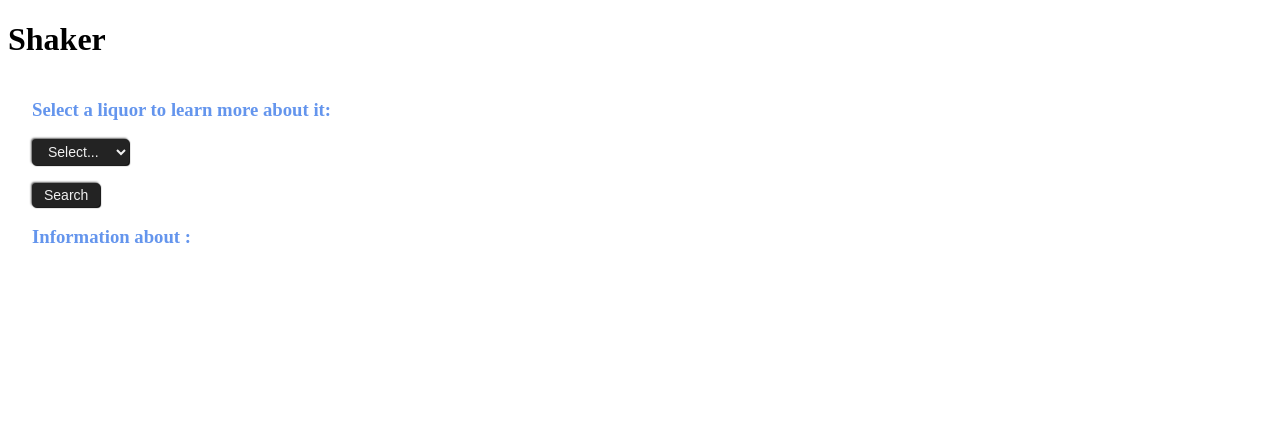
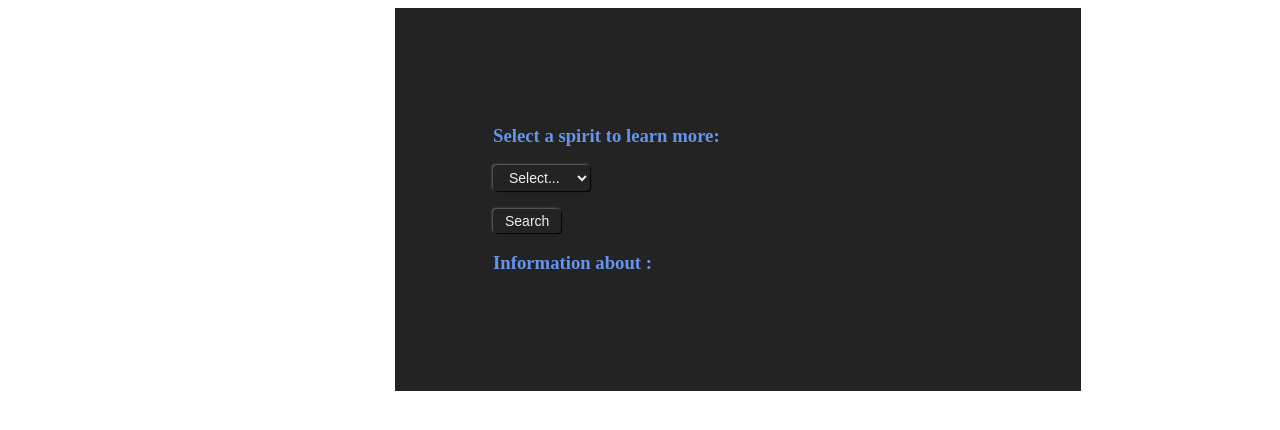
Before and after one commit to The-Senior-Group-2/shaker, a React app: page / in a window 1280 px wide. Shown: the top 430 px of the page. Built offline with nearby package versions, Linux system fonts and the light colour scheme; the HTML template or start-up script is replaced by a standard one.

Commit message:
(style)added more; created container component to hold the form for future styling/placement of form component

```diff
--- a/client/src/components/Forms.jsx
+++ b/client/src/components/Forms.jsx
@@ -1,14 +1,18 @@
-import React, { useState } from 'react';
+import React, { useState, useEffect } from 'react';
 import axios from 'axios';
 import styled from 'styled-components';
 
 // Styling
 const FormStyles = styled.div`
+  background: rgb(35, 35, 35);
+  color: rgb(240, 240, 240);
   display: flex;
   flex-flow: column;
-  width: 600px;
-  margin-left: 1.5rem;
-  button, select, input{
+  padding: 20%;
+  /* align-items: center; */
+  /* margin-top: auto; */
+  width: 490px;
+  button, select{
     background: rgb(35, 35, 35);
     color: rgb(240, 240, 240);
     font-size: 14px;
@@ -28,6 +32,10 @@ const FormStyles = styled.div`
   };
   h3{
     color: cornflowerblue
+  };
+  *{
+    flex-flow: column;
+    align-items: center;
   }
 `;
 
@@ -44,9 +52,14 @@ const liquors = [
 ];
 
 
+
+
 const Forms = () => {
   const [ liquor, setLiquor ] = useState({ strIngredient: '' });
   const [ liquorDescription, setLiquorDescription ] = useState({ strDescription: '' });
+
+  const { strDescription } = liquorDescription;
+  const { strIngredient } = liquor;
 
   // will handle the state change when an option from select form is selected
   const handleLiquorChange = (e) => {
@@ -58,29 +71,64 @@ const Forms = () => {
   // handles the state change when the Search button is clicked
   // also calls the external api to get the data which is then set to the current state of 'liquorDescription'
   const handleDescriptionChange = async () => {
-    const result = await axios.get(`https://www.thecocktaildb.com/api/json/v1/1/search.php?i=${liquor.strIngredient}`, );
+    const result = await axios.get(`https://www.thecocktaildb.com/api/json/v1/1/search.php?i=${strIngredient}`, );
     console.info(result);
     setLiquorDescription({ strDescription: result.data.ingredients[0].strDescription });
   };
 
 
+  // if the value of strIngredient changes (e.g. a second liquor option is chosen), liquorDescription will reset ('')
+  useEffect(() => {
+    setLiquorDescription('');
+  }, [strIngredient]);
+
+
+
+  const InfoHeader = () => {
+    return (
+      <h3>Information about {strIngredient}:</h3>
+    );
+  };
+
+
+
+
   return (
     <FormStyles>
       <div>
-        <h3>Select a liquor to learn more about it:</h3>
-        <select name='strIngredient' value={liquor.strIngredient} placeholder='Select...' onChange={handleLiquorChange}>
-          {/* mapping through the liquors array which contains the select form options */}
-          {liquors.map((liquor) => (
-            <option key={liquor.key} value={liquor.value}>{liquor.label}</option>
-          ))}
+        <h3>Select a spirit to learn more:</h3>
+        <select
+          name='strIngredient'
+          value={strIngredient}
+          onChange={handleLiquorChange}
+        >
+          {/* mapping through the liquors array which contains the select form options to create an element for each option */}
+          {
+            liquors.map((liquor) => (
+              <option
+                key={liquor.key}
+                value={liquor.value}
+              >
+                {liquor.label}
+              </option>
+            ))
+          }
         </select>
         <br />
         <br />
-        <button type='submit' onClick={handleDescriptionChange}>Search</button>
+        <button
+          type='submit'
+          onClick={handleDescriptionChange}
+        >
+          Search
+        </button>
         <div>
-          <h3>Information about {liquor.strIngredient}:</h3>
-          <p name='strDescription' value={liquorDescription.strDescription}>
-            {liquorDescription.strDescription}
+          <InfoHeader />
+          <p
+            name='strDescription'
+            value={strDescription}
+          >
+            {strDescription}
           </p>
         </div>
       </div>
--- /dev/null
+++ b/client/src/components/FormsContainer.jsx
@@ -0,0 +1,12 @@
+import React from 'react';
+import Forms from './Forms';
+
+const FormsContainer = () => {
+  return (
+    <div>
+      <Forms />
+    </div>
+  );
+};
+
+export default FormsContainer;
--- a/client/src/components/app.jsx
+++ b/client/src/components/app.jsx
@@ -1,5 +1,12 @@
 import React, { Component } from 'react';
-import Forms from './Forms.jsx';
+import FormsContainer from './FormsContainer.jsx';
+import styled from 'styled-components';
+
+const AppStyles = styled.div`
+  display: flex;
+  flex-flow: column;
+  align-items: center;
+`;
 
 class App extends Component {
   constructor(props) {
@@ -13,10 +20,12 @@ class App extends Component {
   render() {
 
     return (
-      <div>
-        <h1>Shaker</h1>
-        <Forms />
-      </div>
+      <AppStyles>
+        <div>
+          {/* <h1>Shaker</h1> */}
+          <FormsContainer />
+        </div>
+      </AppStyles>
     );
   }
 }
```
Also changed, not shown: 1 other file (tests, documents, lock files or other folders).
